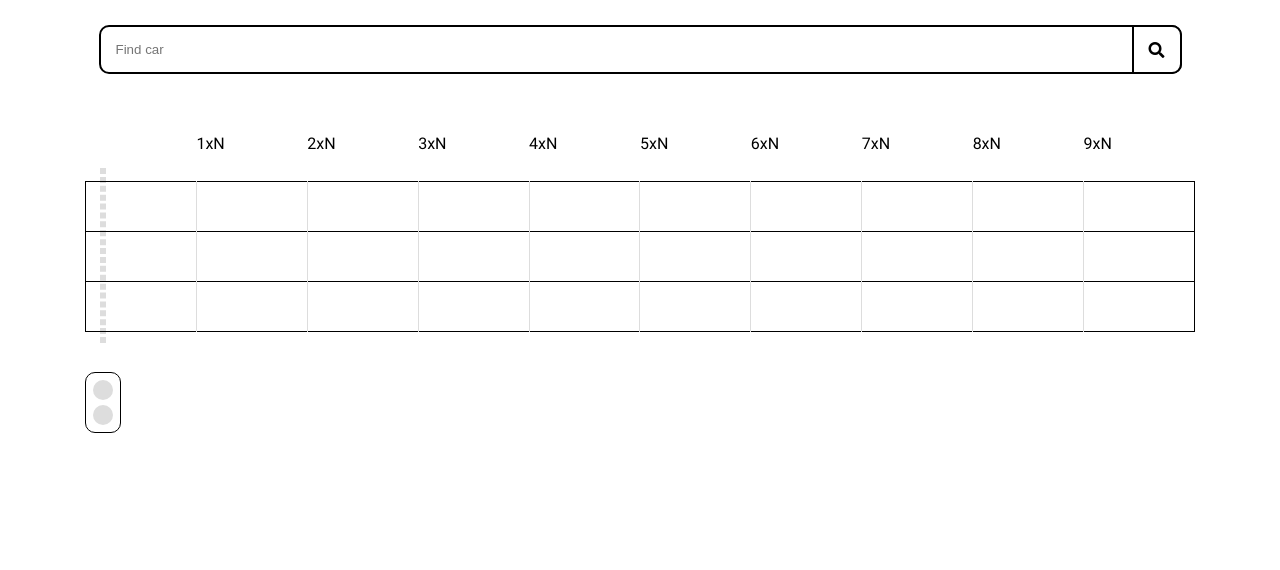
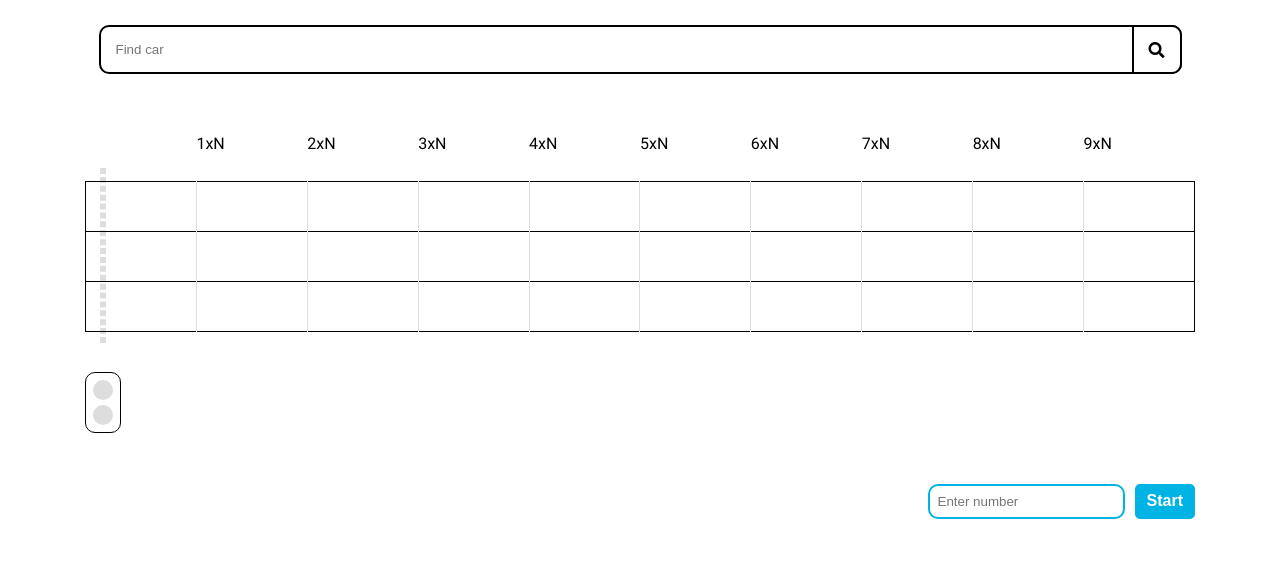
Before and after one commit to nikolab/Cars, a website: page index.html in a window 1280 px wide. Drawn offline with nearby package versions, Linux system fonts and the light colour scheme; no server answers.

Commit message:
Input and button for animation

```diff
--- a/index.html
+++ b/index.html
@@ -91,6 +91,14 @@
             </div>
         </div>
     </section><!-- #scale distance -->
+
+    <!-- animation control -->
+    <section class="animation-control">
+        <div class="wrapper">
+            <input class="animation-time" type="number" required placeholder="Enter number">
+            <input class="btn" type="submit" value="Start">
+        </div>
+    </section><!-- #animation control -->
 </main>
 
 <script src="https://ajax.googleapis.com/ajax/libs/jquery/3.3.1/jquery.min.js"></script>
--- /dev/null
+++ b/src/scss/components/_animation-controls.scss
@@ -0,0 +1,19 @@
+/*----- animation controls
+-------------------------------- */
+.animation-control {
+	padding: 120px 0 48px;
+
+	.wrapper {
+		display: flex;
+		flex-direction: row;
+		justify-content: flex-end;
+	}
+
+	.animation-time {
+		padding: 8px;
+		border-radius: 10px;
+		border: 2px solid $blue;
+		outline: none;
+		margin-right: 10px;
+	}
+}
--- a/src/scss/components/_components.scss
+++ b/src/scss/components/_components.scss
@@ -6,3 +6,4 @@
 @import "filter-cars";
 @import "cars";
 @import "scale-distance";
+@import "animation-controls";
```
Also changed, not shown: src/scss/components/_cars.scss (+0 -8 lines), dist/css/style.min.css, 1 other file.
